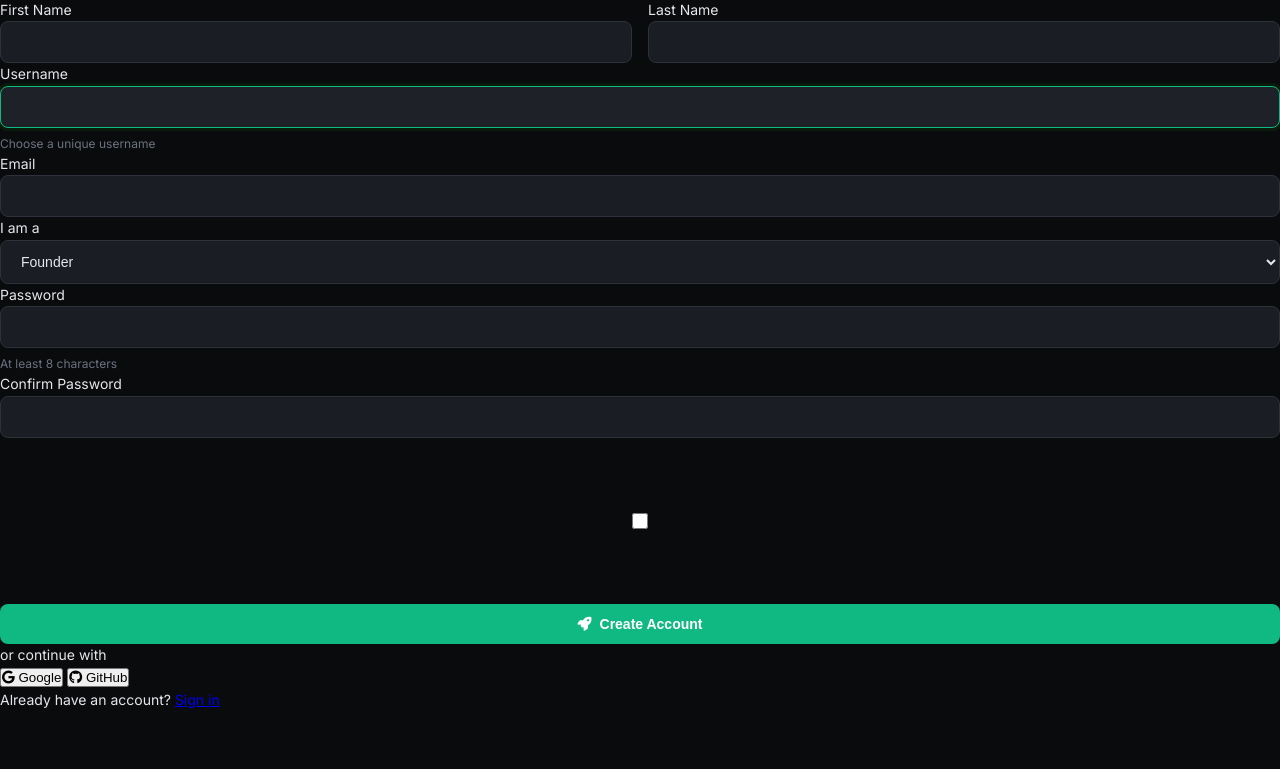
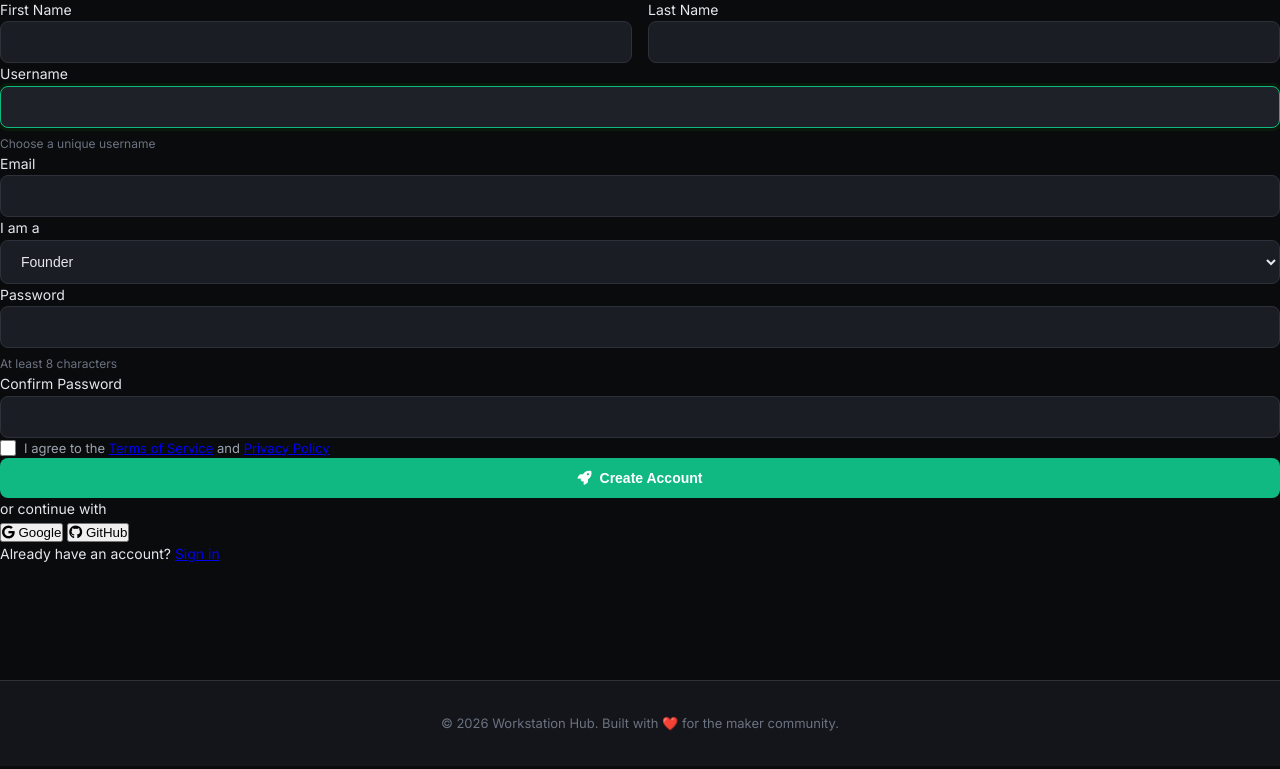
Before and after one commit to adarshmarvel22/Workstation, a Django app: page /register/ in a window 1280 px wide; the page is wider, and only the part inside the window is pictured. Shown: the part 192-961 px from the top of that part. Run offline with Django 4.2, Linux system fonts and the light colour scheme.

Commit message:
[FIX] CSS input tag issue

```diff
--- a/workstation/static/css/style.css
+++ b/workstation/static/css/style.css
@@ -1164,7 +1164,8 @@
 form textarea,
 form select {
     border-radius: 10px;
-    min-width: -webkit-fill-available;
+    width: 100%;
+    max-width: 100%;
     border: 2px solid green;
     padding: 12px;
     font-size: 14px;
--- a/workstation/templates/workstation/messages.html
+++ b/workstation/templates/workstation/messages.html
@@ -154,7 +154,7 @@
     max-width: 1600px;
     margin: 0 auto;
     padding: 2rem;
-    height: calc(100vh - 120px);
+    height: calc(100vh - 60px);
 }
 
 .messages-wrapper {
```
